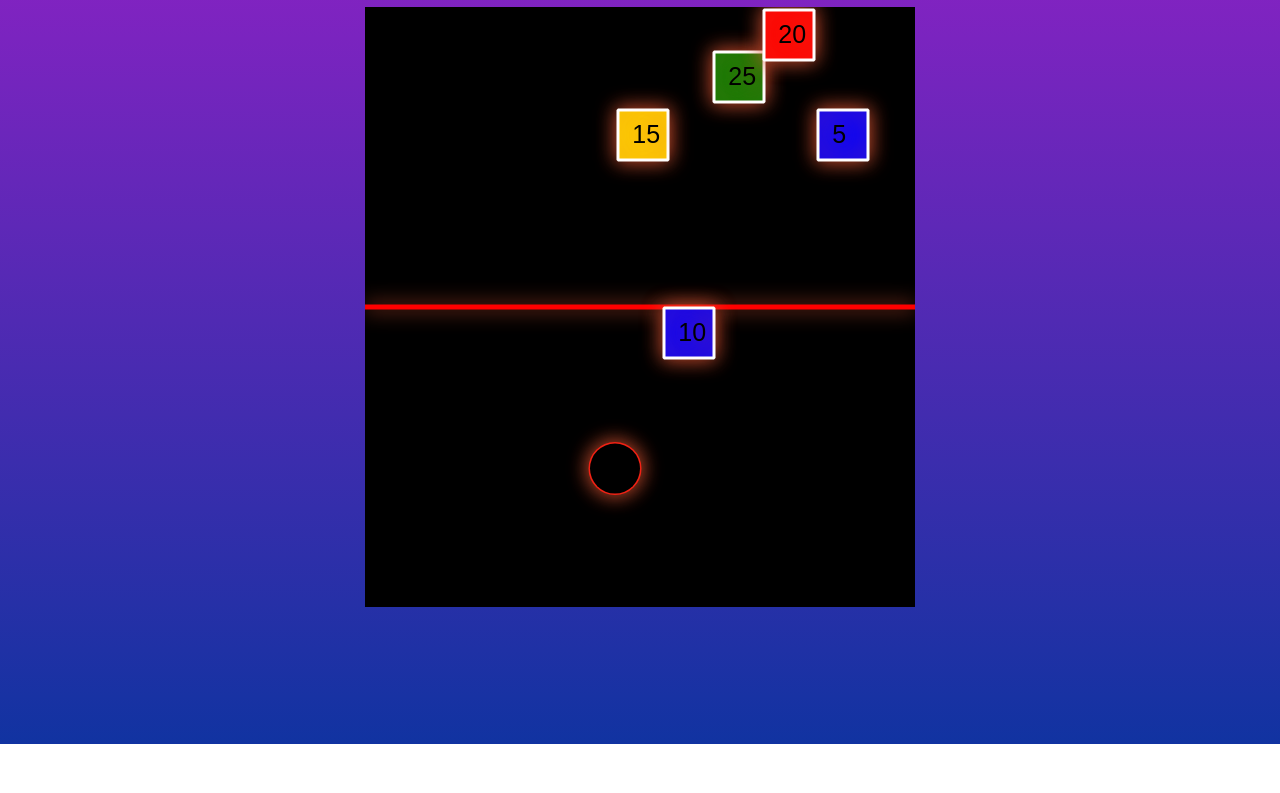
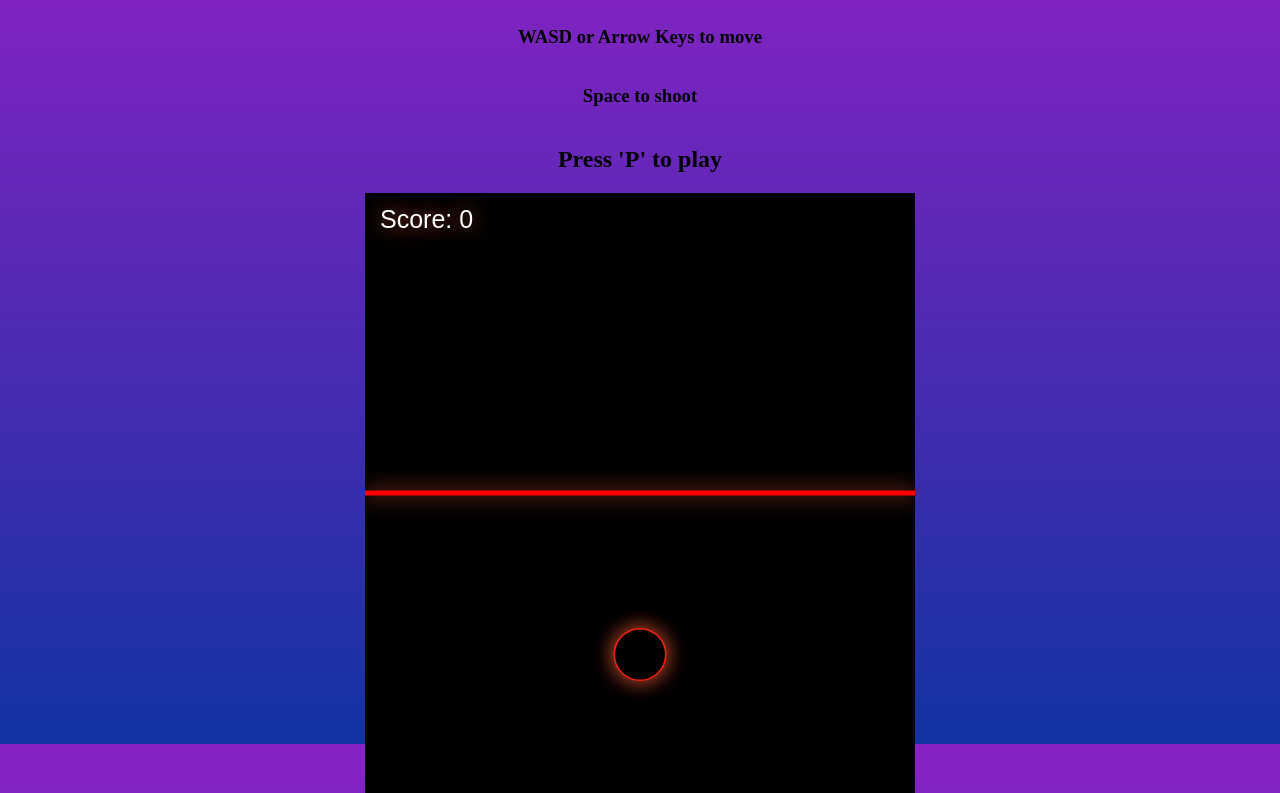
Before and after one commit to dennolouis/Dogde-rect, a plain HTML site: page index.html in a window 1280 px wide. Shown: the part 56-849 px from the top of the page. Before the commit the page ends 800 px from the top, so only its background shows below. Drawn offline with Linux system fonts and the light colour scheme.

Commit message:
score added

```diff
--- a/Player.js
+++ b/Player.js
@@ -2,11 +2,13 @@ export default class Player{
     constructor(x, y, bulletController){
         this.x = x;
         this.y = y;
-        this.radius = 25
+        this.health = 15;
+        this.radius = 25;
         this.bulletController = bulletController;
         this.width = 50;
         this.height = 50;
         this.speed = 6;
+        this.started = false;
 
         document.addEventListener("keydown", this.keydown);
         document.addEventListener("keyup", this.keyup);
@@ -73,6 +75,10 @@ export default class Player{
 
     }
 
+    takeDamage(damage){
+        this.health -= damage;
+    }
+
     keydown = (e) => {
         if(e.code === "ArrowUp" | e.code === "KeyW"){
             this.upPressed = true;
@@ -107,5 +113,8 @@ export default class Player{
         if(e.code === "Space"){
             this.shootPressed = false;
         }
+        if(e.code === "KeyP"){
+            this.started = true;
+        }
     }
 }
--- a/index.css
+++ b/index.css
@@ -18,3 +18,10 @@ body{
     font-size: 2.9em;
     color: lightgrey;
   }
+
+  h3{
+    margin: 0px;
+    margin-bottom: 10px;
+    font-size: 2.9em;
+    color: rgb(185, 147, 147);
+  }
--- a/index.html
+++ b/index.html
@@ -28,6 +28,9 @@
   </head>
   <body>
     <h1>Dogde Rect Remastered</h1>
+    <h3>WASD or Arrow Keys to move</h3>
+    <h3>Space to shoot</h3>
+    <h2>Press 'P' to play</h2>
     <canvas id="game"></canvas>
     <script src="index.js" type="module"></script>
   </body>
--- a/index.js
+++ b/index.js
@@ -1,6 +1,7 @@
 import Player from "./Player.js";
 import Enemy from "./Enemy.js";
 import BulletController from "./BulletController.js";
+
 
 const canvas = document.getElementById("game");
 const ctx = canvas.getContext("2d");
@@ -9,16 +10,29 @@ canvas.width = 550;
 canvas.height = 600;
 
 const bulletController = new BulletController(canvas);
-const player = new Player(canvas.width/2.2, canvas.height/1.3, bulletController);
+const player = new Player(canvas.width/2, canvas.height/1.3, bulletController);
+
+let maxEnemyHealth = 5;
+let score = 0;
+
+const colors = [
+      "red",
+      "blue",
+      "red",
+      "green",
+      "yellow",
+      "orange",
+      "purple",
+      "pink",
+      "brown",
+      "grey",
+];
 
 const enemies = [
-    new Enemy(50, 250, "green", 25),
-    new Enemy(100, 200, "red", 20),
-    new Enemy(450, 100, "gold", 15),
-    new Enemy(0, 300, "blue", 10),
-    new Enemy(250, 100, "blue", 5),
+    new Enemy(Math.floor(Math.random() * 500), Math.floor(Math.random() * 250), colors[Math.floor(Math.random() * colors.length)], Math.floor(Math.random() * maxEnemyHealth + 1)),
+    new Enemy(Math.floor(Math.random() * 500), Math.floor(Math.random() * 250),  colors[Math.floor(Math.random() * colors.length)], Math.floor(Math.random() * maxEnemyHealth + 1)),
+    new Enemy(Math.floor(Math.random() * 500), Math.floor(Math.random() * 250), colors[Math.floor(Math.random() * colors.length)], Math.floor(Math.random() * maxEnemyHealth + 1)),
 ];
-
 
 
 function gameLoop(){
@@ -26,23 +40,36 @@ function gameLoop(){
     ctx.fillStyle = "black";
     ctx.fillRect(0, 0, canvas.width, canvas.height);
     centerLine();
+    displayScore();
 
 
 
     bulletController.draw(ctx);
     player.draw(ctx);
 
+    if(!player.started) return;
+
     enemies.forEach((enemy)=>{
         if(bulletController.collideWith(enemy)){
             if(enemy.health < 1){
                 const index = enemies.indexOf(enemy);
                 enemies.splice(index, 1);
+                score++;
             }
         }
         else{
             enemy.draw(ctx);
         }
     });
+
+}
+
+
+function addEnemy(){
+    if(!player.started) return;
+    maxEnemyHealth++;
+    enemies.push(new Enemy(Math.floor(Math.random() * 500), Math.floor(Math.random() * 250), colors[Math.floor(Math.random() * colors.length)], Math.floor(Math.random() * maxEnemyHealth + 1)));
+
 }
 
 function centerLine(){
@@ -63,5 +90,13 @@ function setCommonStyle(){
     ctx.lineWidth = 5;
 }
 
+function displayScore(){
+    ctx.fillStyle = "white";
+    ctx.font = "25px Arial";
+    ctx.fillText("Score: " + score, 15, 35);
+}
+
+
 
 setInterval(gameLoop, 1000/60);
+setInterval(addEnemy, 3000/1);
```
